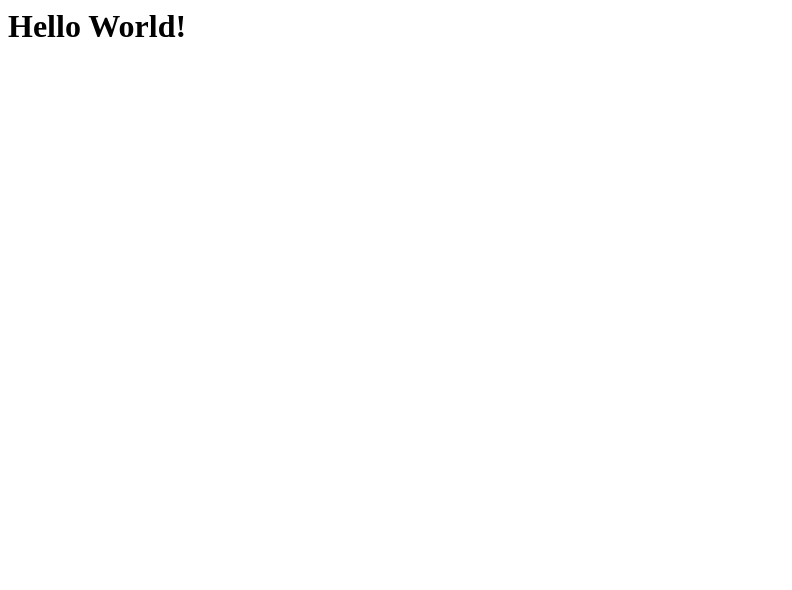
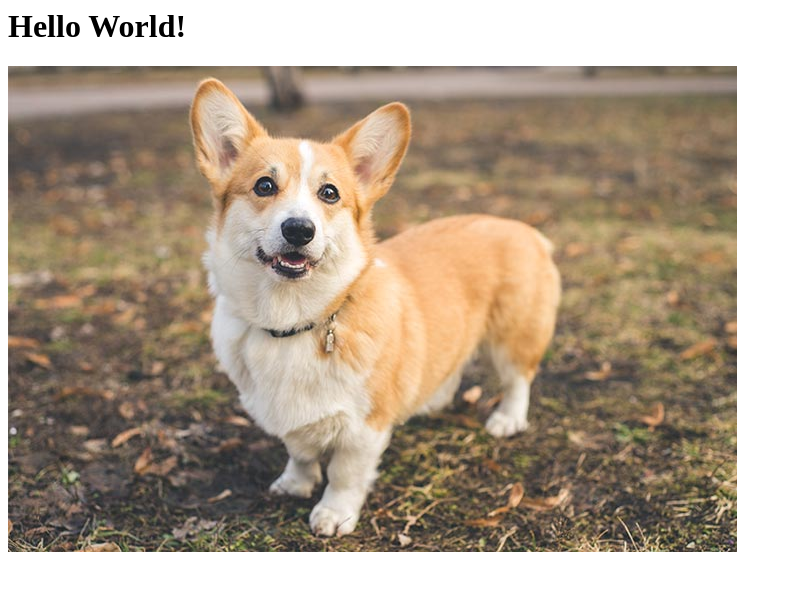
Before and after one commit to bennyr1003/bennyr1003.github.io, a plain HTML site: page index.html in a window 1280 px wide. Shown: the whole page, without its empty margins (0-792 px from the left). Drawn offline with Linux system fonts and the light colour scheme.

Commit message:
adding image

```diff
--- a/index.html
+++ b/index.html
@@ -1,5 +1,6 @@
 <html>
-    <body>
-        <h1>Hello World!</h1>
-    </body>
+    <h1>Hello World!</h1>
+    <div>
+        <img src="corgi.jpg"/>
+    </div>
 </html>
```
Also changed, not shown: corgi.jpg (added).
